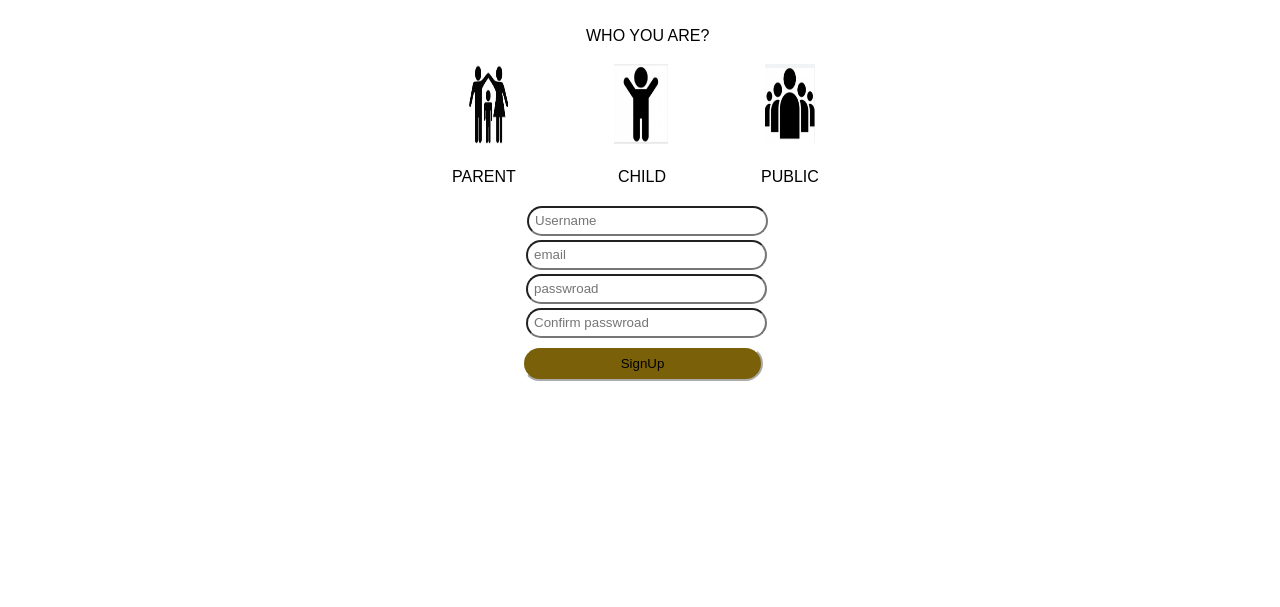
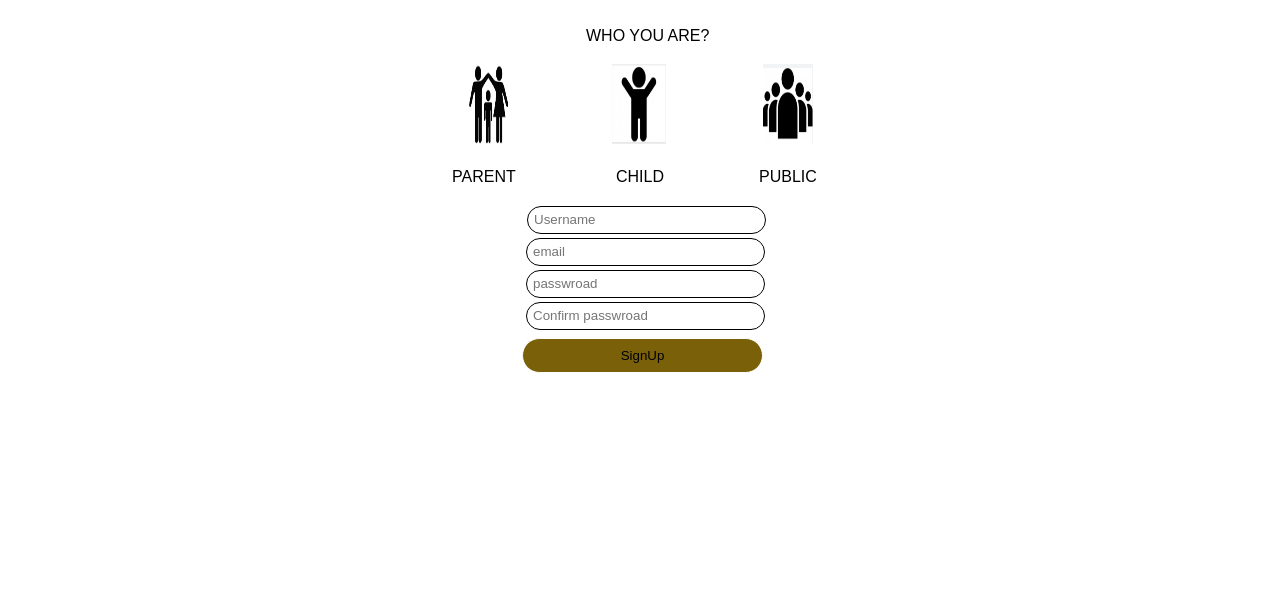
Before and after one commit to arjun2020-py/Child-Safity-Solution1, a plain HTML site: page index.html in a window 1280 px wide. Shown: the part 193-800 px from the top of the page. Drawn offline with Linux system fonts and the light colour scheme.

Commit message:
Added border for input

```diff
--- a/cs.css
+++ b/cs.css
@@ -4,6 +4,11 @@ body{
     background-color:white;
 
  }
+
+input{
+    border: 1px solid black;
+}
+
 .header{
     background-color:yellowgreen;
     width: 100%;
```
